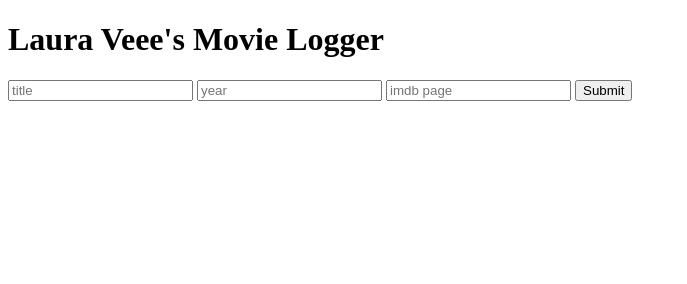
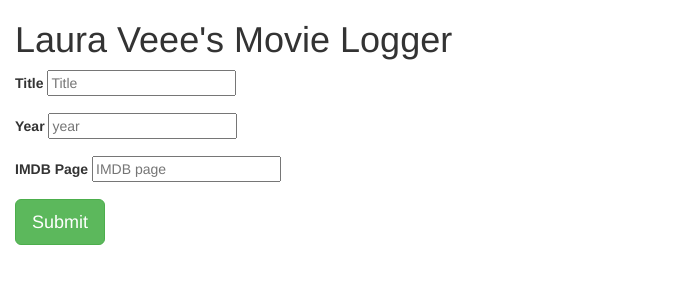
Before and after one commit to Cyclokitty/Movie_Logger, a website: page views/movies.html in a window 1280 px wide. Shown: the whole page, without its empty margins (0-687 px from the left). Drawn offline with nearby package versions, Linux system fonts and the light colour scheme.

Commit message:
added bootstrap styles to .html files

```diff
--- a/views/error.html
+++ b/views/error.html
@@ -1 +1,21 @@
-<h1>Error: {{error}}</h1>
+<!DOCTYPE html>
+<html lang="en">
+  <head>
+    <meta charset="utf-8">
+    <meta http-equiv="X-UA-Compatible" content="IE=edge">
+    <meta name="viewport" content="width=device-width, initial-scale=1">
+    <!-- The above 3 meta tags *must* come first in the head; any other head content must come *after* these tags -->
+    <title>Bootstrap 101 Template</title>
+
+    <!-- Bootstrap -->
+    <link rel="stylesheet" href="https://maxcdn.bootstrapcdn.com/bootstrap/3.3.7/css/bootstrap.min.css" integrity="sha384-BVYiiSIFeK1dGmJRAkycuHAHRg32OmUcww7on3RYdg4Va+PmSTsz/K68vbdEjh4u" crossorigin="anonymous">
+  </head>
+  <body>
+    <h1>Error: {{error}}</h1>
+
+    <!-- jQuery (necessary for Bootstrap's JavaScript plugins) -->
+    <script src="https://ajax.googleapis.com/ajax/libs/jquery/1.12.4/jquery.min.js"></script>
+    <!-- Include all compiled plugins (below), or include individual files as needed -->
+    <script src="js/bootstrap.min.js"></script>
+  </body>
+</html>
--- a/views/movies.html
+++ b/views/movies.html
@@ -1,4 +1,4 @@
-<!DOCTYPE html>
+<!-- <!DOCTYPE html>
 <html>
   <head>
     <meta charset="utf-8">
@@ -15,4 +15,52 @@
     </form>
 
   </body>
+</html> -->
+
+<!DOCTYPE html>
+<html lang="en">
+  <head>
+    <meta charset="utf-8">
+    <meta http-equiv="X-UA-Compatible" content="IE=edge">
+    <meta name="viewport" content="width=device-width, initial-scale=1">
+    <!-- The above 3 meta tags *must* come first in the head; any other head content must come *after* these tags -->
+    <title>Laura Veee's Movie Logger</title>
+
+    <!-- Bootstrap -->
+    <link rel="stylesheet" href="https://maxcdn.bootstrapcdn.com/bootstrap/3.3.7/css/bootstrap.min.css" integrity="sha384-BVYiiSIFeK1dGmJRAkycuHAHRg32OmUcww7on3RYdg4Va+PmSTsz/K68vbdEjh4u" crossorigin="anonymous">
+  </head>
+  <body>
+    <div class="container-fluid">
+
+    <div class="row">
+      <div class="col-sm-12 col-md-12 col-lg-12">
+        <h1>Laura Veee's Movie Logger</h1>
+      </div>
+    </div>
+
+
+    <form action='/movies' method='POST'>
+      <div class="form-group">
+        <label>Title</label>
+          <input type='text' name='title' placeholder='Title' value=''/>
+      </div>
+      <div class="form-group">
+        <label>Year</label>
+          <input type='text' name='Year' placeholder='year' value=''/>
+      </div>
+      <div class="form-group">
+        <label>IMDB Page</label>
+          <input type='text' name='imdb' placeholder='IMDB page' value=''/>
+      </div>
+      <div class="form-group">
+          <button type='submit' class='btn btn-success btn-lg' value='Submit'>Submit</button>
+      </div>
+      </div>
+    </form>
+
+    <!-- jQuery (necessary for Bootstrap's JavaScript plugins) -->
+    <script src="https://ajax.googleapis.com/ajax/libs/jquery/1.12.4/jquery.min.js"></script>
+    <!-- Include all compiled plugins (below), or include individual files as needed -->
+    <script src="js/bootstrap.min.js"></script>
+  </body>
 </html>
```
Also changed, not shown: views/logger.html (+50 -1 lines).
